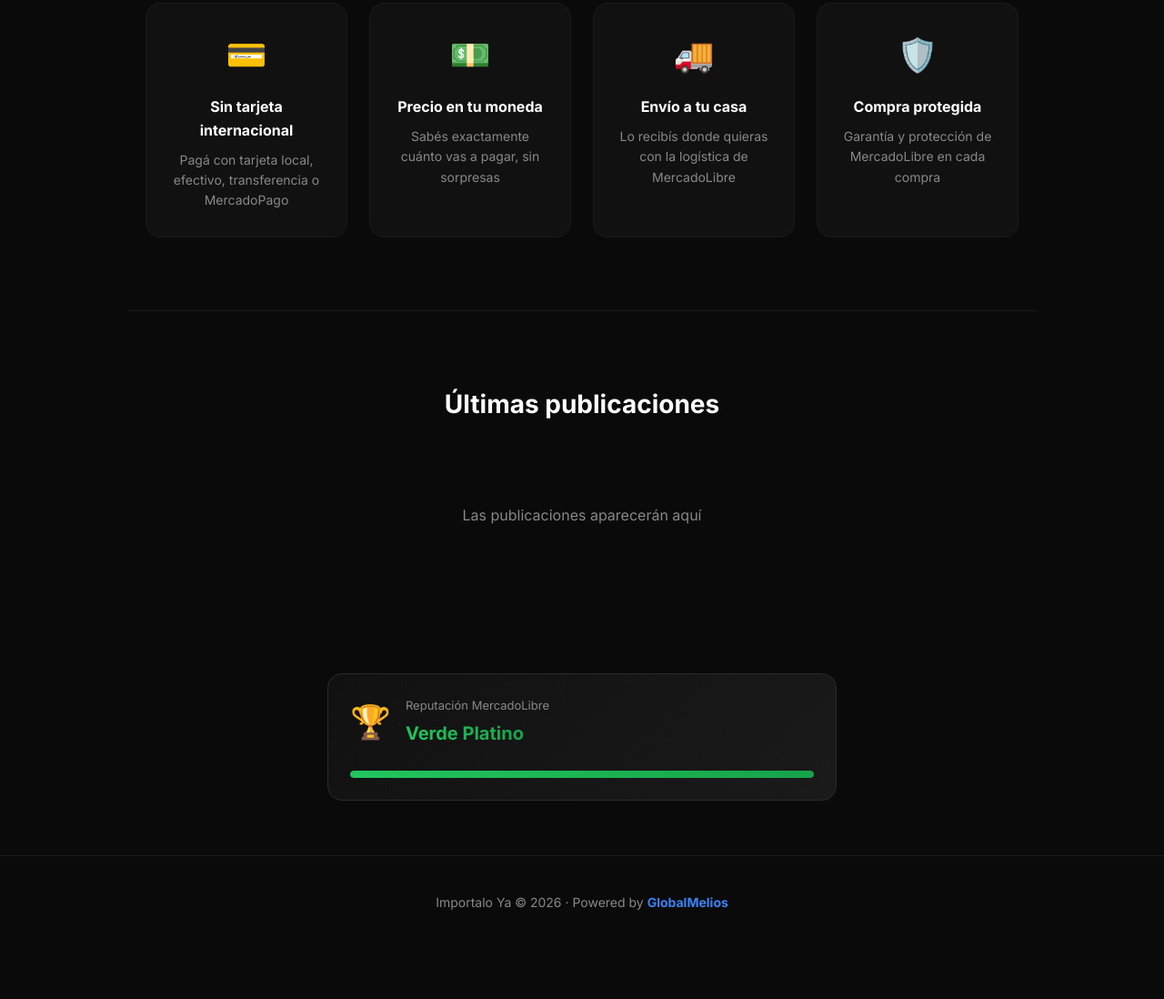
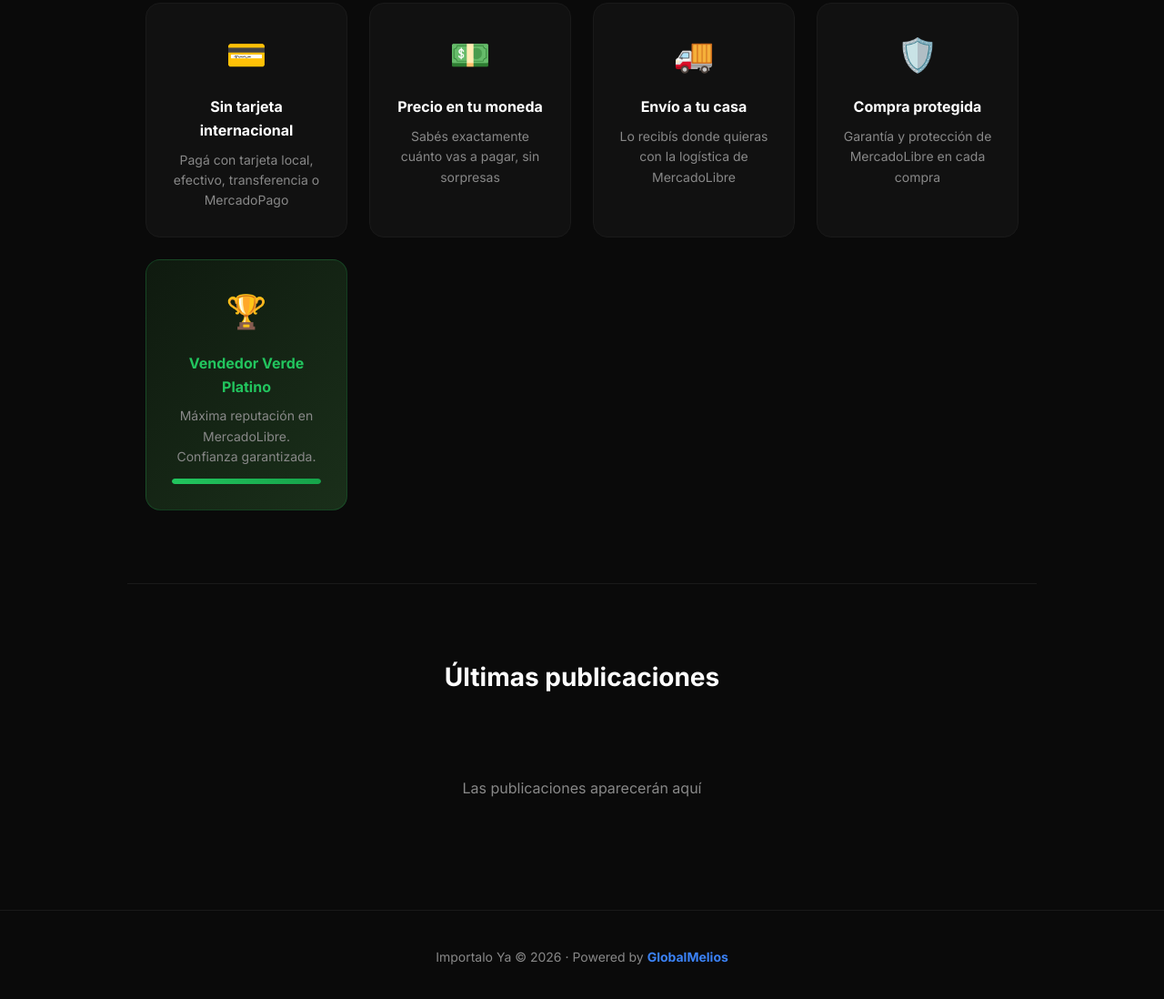
Before and after one commit to limesquarellc-sys/importa-lo-que-quieras, a website: page index.html in a window 1280 px wide. Shown: the part 1425-2523 px from the top of the page at 91% size. Before the commit the page ends 2468 px from the top, so only its background shows below. Drawn offline with Linux system fonts and the light colour scheme; no server answers.

Commit message:
Move Verde Platino to benefits section

```diff
--- a/index.html
+++ b/index.html
@@ -116,6 +116,12 @@
                     <h3>Compra protegida</h3>
                     <p>Garantía y protección de MercadoLibre en cada compra</p>
                 </div>
+                <div class="benefit benefit-platinum">
+                    <span class="benefit-icon">🏆</span>
+                    <h3>Vendedor Verde Platino</h3>
+                    <p>Máxima reputación en MercadoLibre. Confianza garantizada.</p>
+                    <div class="platinum-bar"><div class="platinum-fill"></div></div>
+                </div>
             </div>
         </section>
 
@@ -125,19 +131,6 @@
         </section>
     </main>
 
-    <section class="reputation">
-            <div class="rep-badge">
-                <span class="rep-icon">🏆</span>
-                <div class="rep-info">
-                    <span class="rep-label">Reputación MercadoLibre</span>
-                    <span class="rep-status">Verde Platino</span>
-                </div>
-                <div class="rep-bar">
-                    <div class="rep-fill"></div>
-                </div>
-            </div>
-        </section>
-
     <footer>
         <p>Importalo Ya © 2026 · Powered by <strong>GlobalMelios</strong></p>
     </footer>
--- a/styles.css
+++ b/styles.css
@@ -383,6 +383,31 @@ h2 {
     font-size: 14px;
 }
 
+.benefit-platinum {
+    background: linear-gradient(135deg, #0f1a0f 0%, #1a2f1a 100%);
+    border-color: #22c55e33;
+}
+
+.benefit-platinum h3 {
+    color: #22c55e;
+}
+
+.platinum-bar {
+    width: 100%;
+    height: 6px;
+    background: #1a1a1a;
+    border-radius: 3px;
+    margin-top: 12px;
+    overflow: hidden;
+}
+
+.platinum-fill {
+    width: 100%;
+    height: 100%;
+    background: linear-gradient(90deg, #22c55e, #16a34a);
+    border-radius: 3px;
+}
+
 /* Recent */
 .recent {
     border-top: 1px solid var(--border);
@@ -422,64 +447,6 @@ h2 {
     padding: 40px;
 }
 
-/* Reputation */
-.reputation {
-    max-width: 600px;
-    margin: 0 auto;
-    padding: 40px 20px 60px;
-}
-
-.rep-badge {
-    background: linear-gradient(135deg, #111 0%, #1a1a1a 100%);
-    border: 1px solid #2a2a2a;
-    border-radius: 16px;
-    padding: 24px;
-    display: flex;
-    align-items: center;
-    gap: 16px;
-    flex-wrap: wrap;
-}
-
-.rep-icon {
-    font-size: 36px;
-}
-
-.rep-info {
-    flex: 1;
-    min-width: 150px;
-}
-
-.rep-label {
-    display: block;
-    font-size: 13px;
-    color: var(--muted);
-    margin-bottom: 4px;
-}
-
-.rep-status {
-    font-size: 20px;
-    font-weight: 700;
-    background: linear-gradient(90deg, #22c55e, #16a34a);
-    -webkit-background-clip: text;
-    -webkit-text-fill-color: transparent;
-}
-
-.rep-bar {
-    width: 100%;
-    height: 8px;
-    background: #222;
-    border-radius: 4px;
-    overflow: hidden;
-    margin-top: 8px;
-}
-
-.rep-fill {
-    width: 100%;
-    height: 100%;
-    background: linear-gradient(90deg, #22c55e, #16a34a);
-    border-radius: 4px;
-}
-
 /* Footer */
 footer {
     text-align: center;
```
